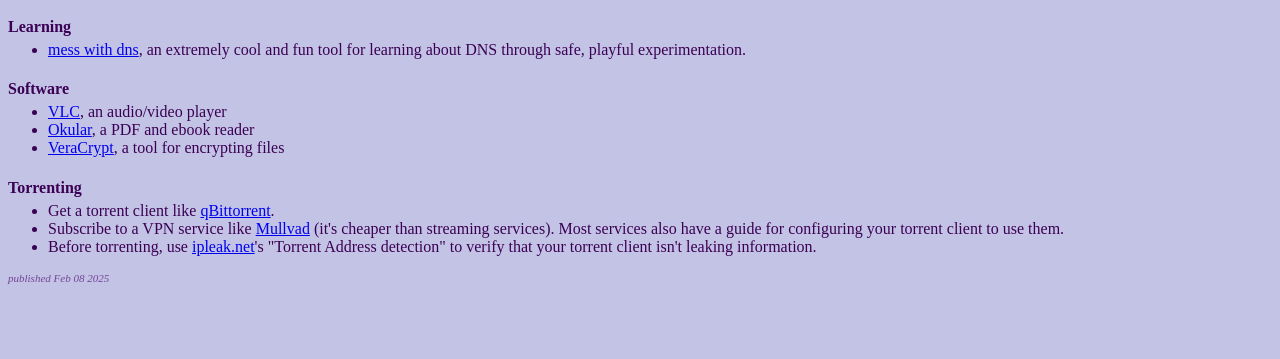
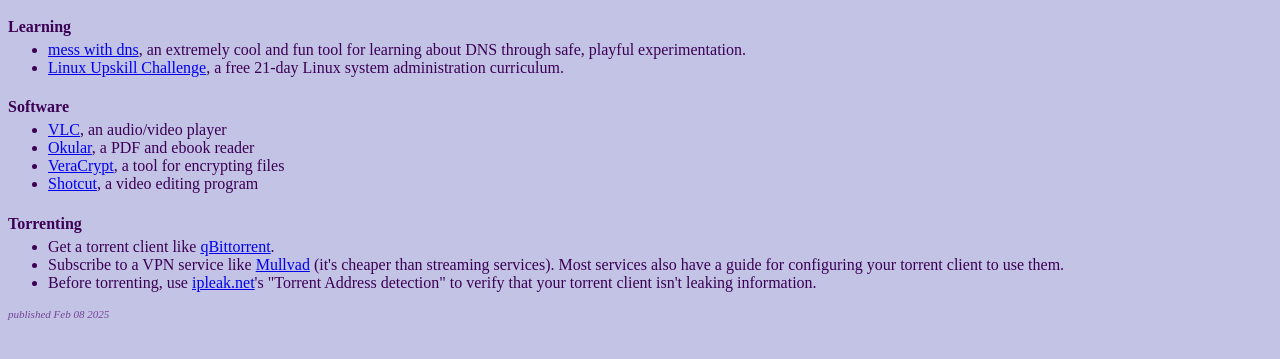
Before and after one commit to wjbotham/personal-site, a plain HTML site: page posts/computer-and-internet-resources/index.html in a window 1280 px wide. Shown: the part 103-462 px from the top of the page. Drawn offline with nearby package versions, Linux system fonts and the light colour scheme.

Commit message:
add linux upskill challenge and shotcut to the links list

```diff
--- a/posts/computer-and-internet-resources/index.html
+++ b/posts/computer-and-internet-resources/index.html
@@ -19,6 +19,8 @@
         <ul>
           <li>
             <a href="https://messwithdns.net/">mess with dns</a>, an extremely cool and fun tool for learning about DNS through safe, playful experimentation.</li>
+          <li>
+            <a href="https://linuxupskillchallenge.org/">Linux Upskill Challenge</a>, a free 21-day Linux system administration curriculum.</li>
         </ul>
       </section>
       <section class="list">
@@ -30,6 +32,8 @@
             <a href="https://okular.kde.org/">Okular</a>, a PDF and ebook reader</li>
           <li>
             <a href="https://veracrypt.fr/">VeraCrypt</a>, a tool for encrypting files</li>
+          <li>
+            <a href="https://www.shotcut.org/">Shotcut</a>, a video editing program</li>
         </ul>
       </section>
       <section class="list">
--- a/rss.xml
+++ b/rss.xml
@@ -355,6 +355,7 @@
             &lt;h4&gt;Learning&lt;/h4&gt;
             &lt;ul&gt;
                 &lt;li&gt;&lt;a href="https://messwithdns.net/"&gt;mess with dns&lt;/a&gt;, an extremely cool and fun tool for learning about DNS through safe, playful experimentation.&lt;/li&gt;
+                &lt;li&gt;&lt;a href="https://linuxupskillchallenge.org/"&gt;Linux Upskill Challenge&lt;/a&gt;, a free 21-day Linux system administration curriculum.&lt;/li&gt;
             &lt;/ul&gt;
         &lt;/section&gt;
         &lt;section class="list"&gt;
@@ -363,6 +364,7 @@
                 &lt;li&gt;&lt;a href="https://www.videolan.org/vlc/"&gt;VLC&lt;/a&gt;, an audio/video player&lt;/li&gt;
                 &lt;li&gt;&lt;a href="https://okular.kde.org/"&gt;Okular&lt;/a&gt;, a PDF and ebook reader&lt;/li&gt;
                 &lt;li&gt;&lt;a href="https://veracrypt.fr/"&gt;VeraCrypt&lt;/a&gt;, a tool for encrypting files&lt;/li&gt;
+                &lt;li&gt;&lt;a href="https://www.shotcut.org/"&gt;Shotcut&lt;/a&gt;, a video editing program&lt;/li&gt;
             &lt;/ul&gt;
         &lt;/section&gt;
         &lt;section class="list"&gt;
```
